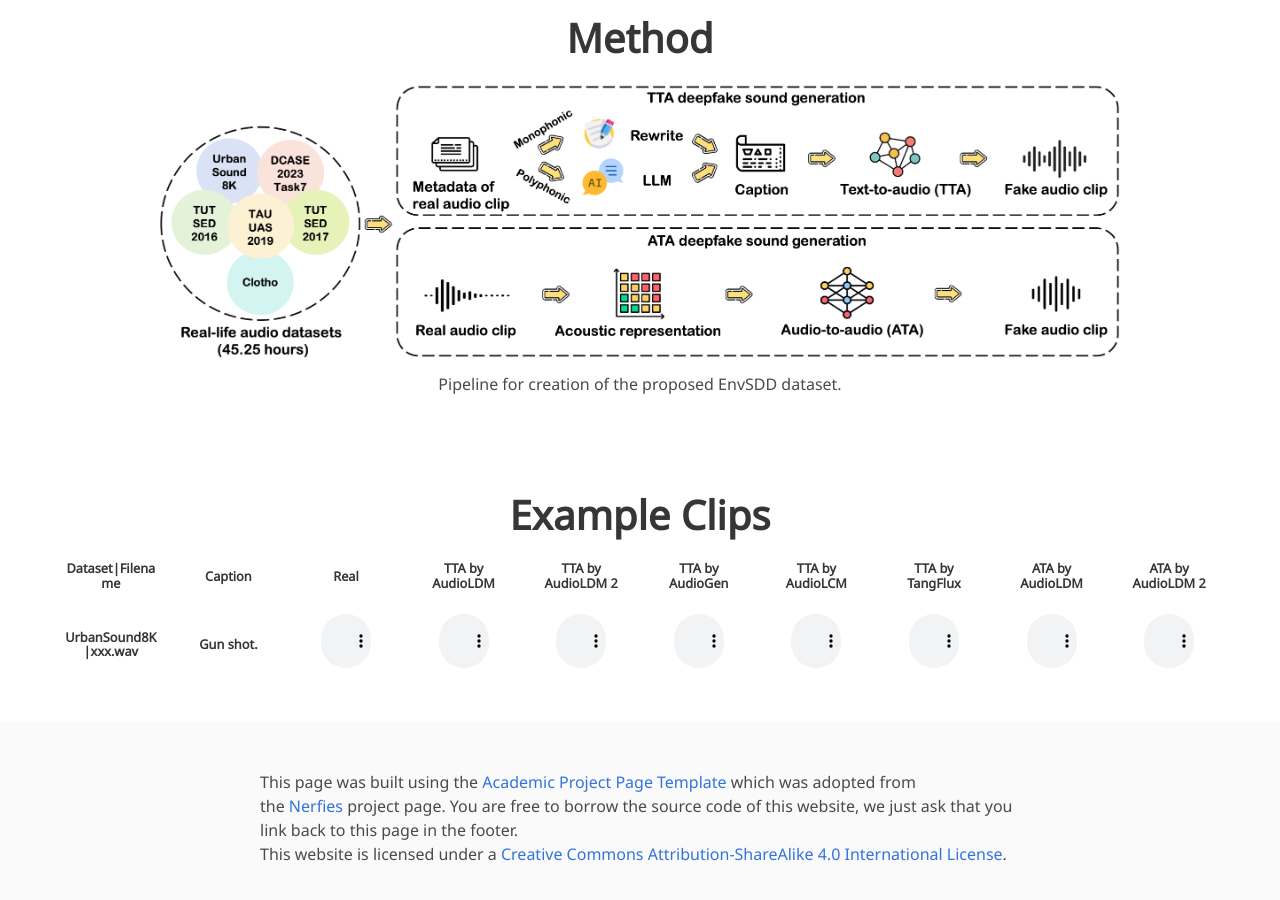
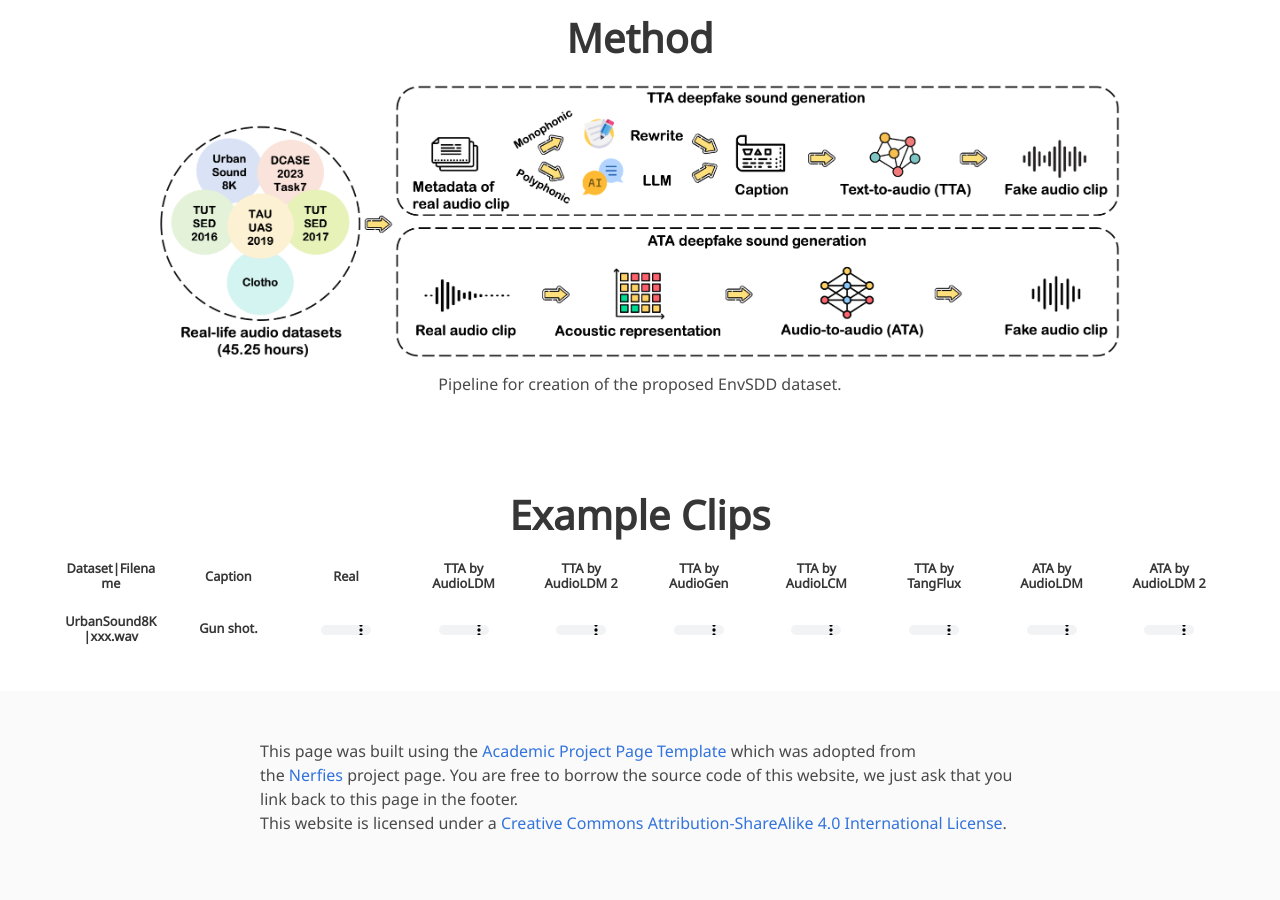
Before and after one commit to EnvSDD/EnvSDD.github.io, a plain HTML site: page index.html in a window 1280 px wide. Shown: the part 711-1611 px from the top of the page. Drawn offline with nearby package versions, Linux system fonts and the light colour scheme; some icons are missing; a web font is replaced by a local one.

Commit message:
Update index.css

```diff
--- a/static/css/index.css
+++ b/static/css/index.css
@@ -141,8 +141,8 @@ body {
 }
 
 audio {
-  max-width: 50px;  /* 设置音频控件的最大宽度，可以根据需要调整 */
-  width: 100%;       /* 确保音频控件宽度适应父元素 */
+  width: 50px;  /* 设置宽度 */
+  height: 10px;  /* 设置高度 */
 }
 
 .columns {
```
